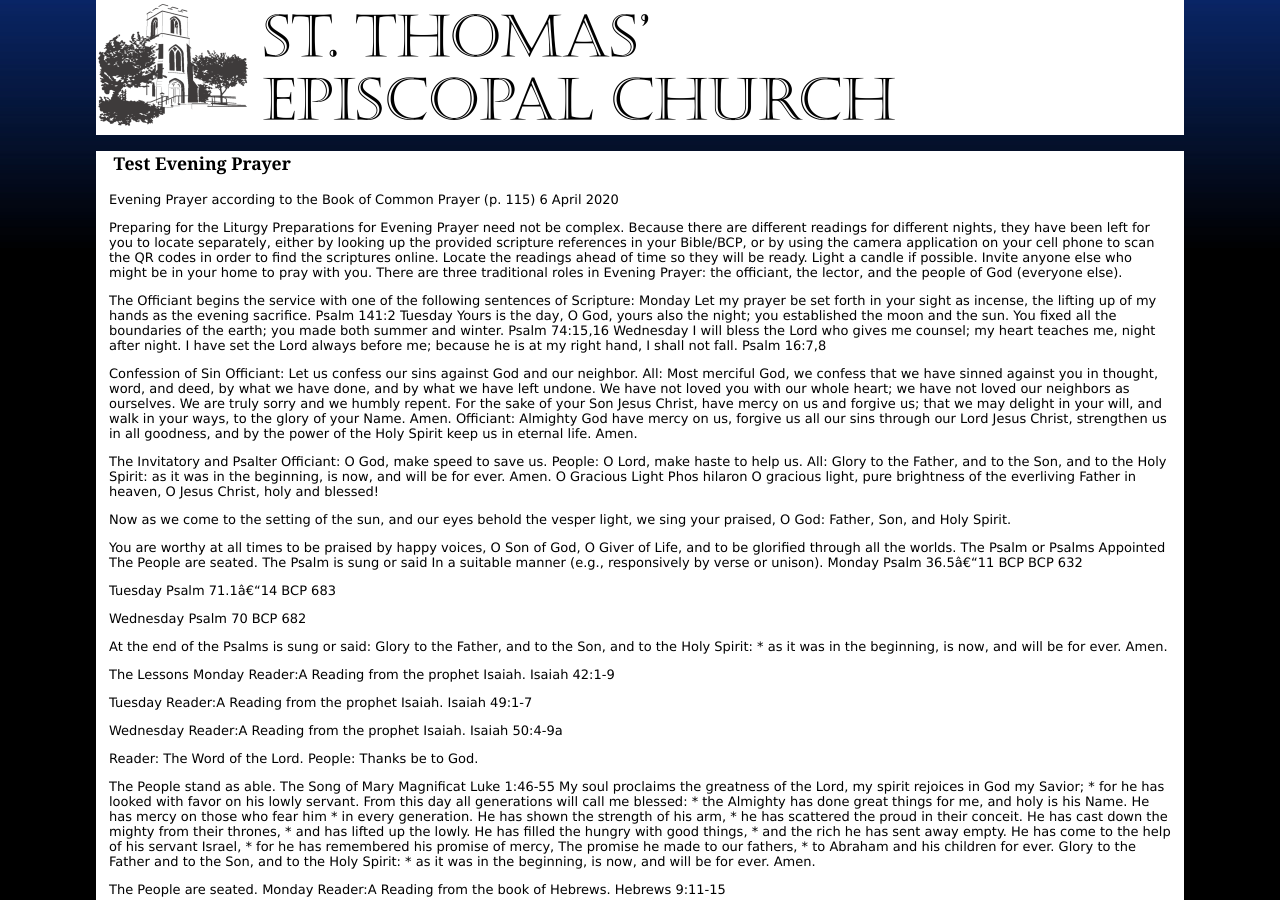
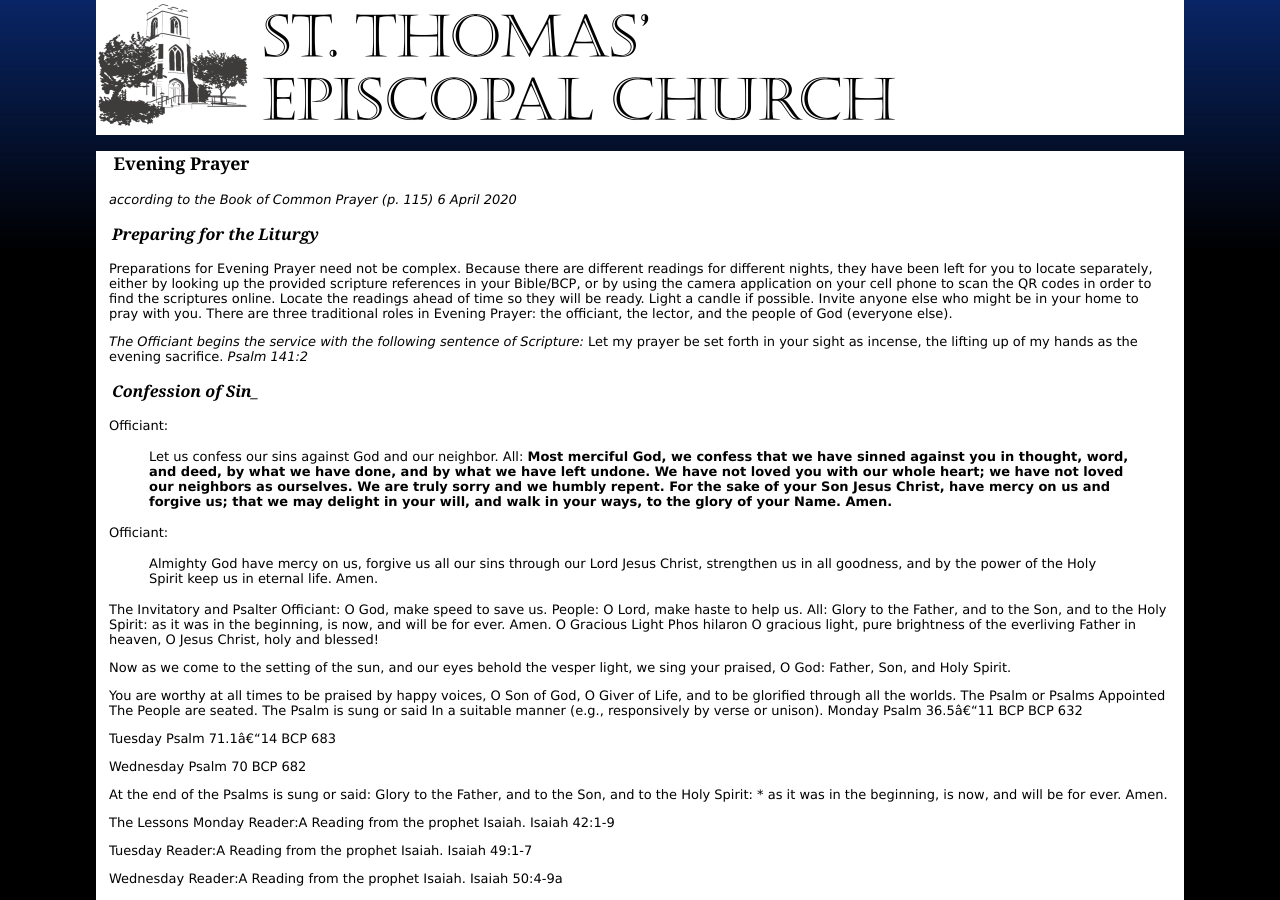
Before and after one commit to toddfoster/toddfoster.github.com, a Jekyll site: the page built from stt2020-epmon.md, in a window 1280 px wide and 900 px high. Built offline with Jekyll 4.4.1, drawn with Linux system fonts in a browser that asks for light colours.

Commit message:
beginning to format liturgy

```diff
--- a/stt2020-epmon.md
+++ b/stt2020-epmon.md
@@ -3,42 +3,40 @@ title: Evening Prayer for Monday, 6 April 2020
 layout: liturgy
 ---
 
-# Test Evening Prayer
+# Evening Prayer
+_according to the Book of Common Prayer (p. 115)_
+_6 April 2020_
 
-Evening Prayer
-according to the Book of Common Prayer (p. 115)
-6 April 2020
-
-Preparing for the Liturgy
+## Preparing for the Liturgy
 Preparations for Evening Prayer need not be complex. Because there are different readings for different nights, they have been left for you to locate separately, either by looking up the provided scripture references in your Bible/BCP, or by using the camera application on your cell phone to scan the QR codes in order to find the scriptures online. Locate the readings ahead of time so they will be ready. Light a candle if possible. Invite anyone else who might be in your home to pray with you. There are three traditional roles in Evening Prayer: the officiant, the lector, and the people of God (everyone else).
 
-The Officiant begins the service with one of the following sentences of Scripture:
-Monday
-Let my prayer be set forth in your sight as incense, the lifting up of my hands as the evening sacrifice.  Psalm 141:2
-Tuesday
-Yours is the day, O God, yours also the night; you established the moon and the sun.  You fixed all the boundaries of the earth; you made both summer and winter.  Psalm 74:15,16
-Wednesday
-I will bless the Lord who gives me counsel; my heart teaches me, night after night.  I have set the Lord always before me; because he is at my right hand, I shall not fall.  Psalm 16:7,8
+_The Officiant begins the service with the following sentence of Scripture:_
+Let my prayer be set forth in your sight as incense, the lifting up of my hands as the evening sacrifice.  _Psalm 141:2_
 
-Confession of Sin
-Officiant:	Let us confess our sins against God and our neighbor.
-All:		Most merciful God,
-we confess that we have sinned against you
-in thought, word, and deed,
-by what we have done,
-and by what we have left undone.
-We have not loved you with our whole heart;
-we have not loved our neighbors as ourselves.
-We are truly sorry and we humbly repent.
-For the sake of your Son Jesus Christ,
-have mercy on us and forgive us;
-that we may delight in your will,
-and walk in your ways,
-to the glory of your Name. Amen.
-Officiant:	Almighty God have mercy on us,
-forgive us all our sins through our Lord Jesus Christ,
-strengthen us in all goodness,
-and by the power of the Holy Spirit keep us in eternal life. Amen.
+## Confession of Sin_
+Officiant:
+> Let us confess our sins against God and our neighbor.
+All:
+> **Most merciful God,
+> we confess that we have sinned against you
+> in thought, word, and deed,
+> by what we have done,
+> and by what we have left undone.
+> We have not loved you with our whole heart;
+> we have not loved our neighbors as ourselves.
+> We are truly sorry and we humbly repent.
+> For the sake of your Son Jesus Christ,
+> have mercy on us and forgive us;
+> that we may delight in your will,
+> and walk in your ways,
+> to the glory of your
+> Name. Amen.**
+
+Officiant:
+> Almighty God have mercy on us,
+> forgive us all our sins through our Lord Jesus Christ,
+> strengthen us in all goodness,
+> and by the power of the Holy Spirit keep us in eternal life. Amen.
 
 The Invitatory and Psalter
 Officiant:	O God, make speed to save us.
```
